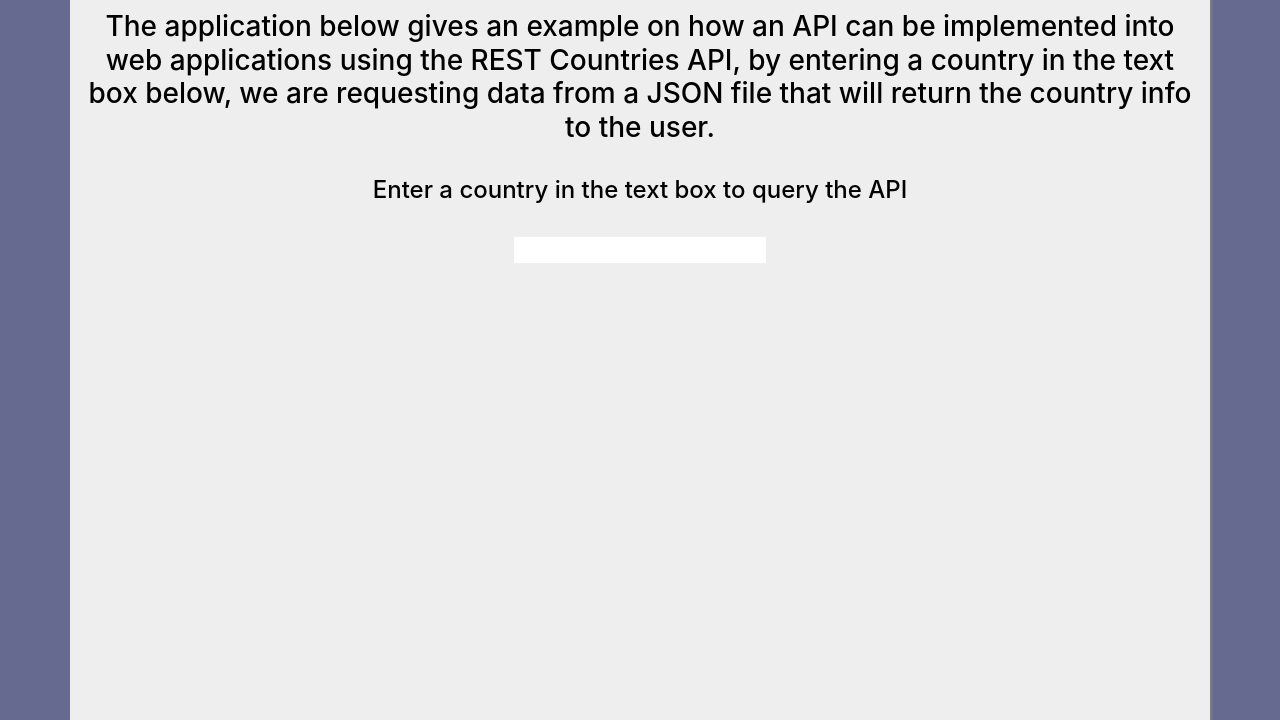
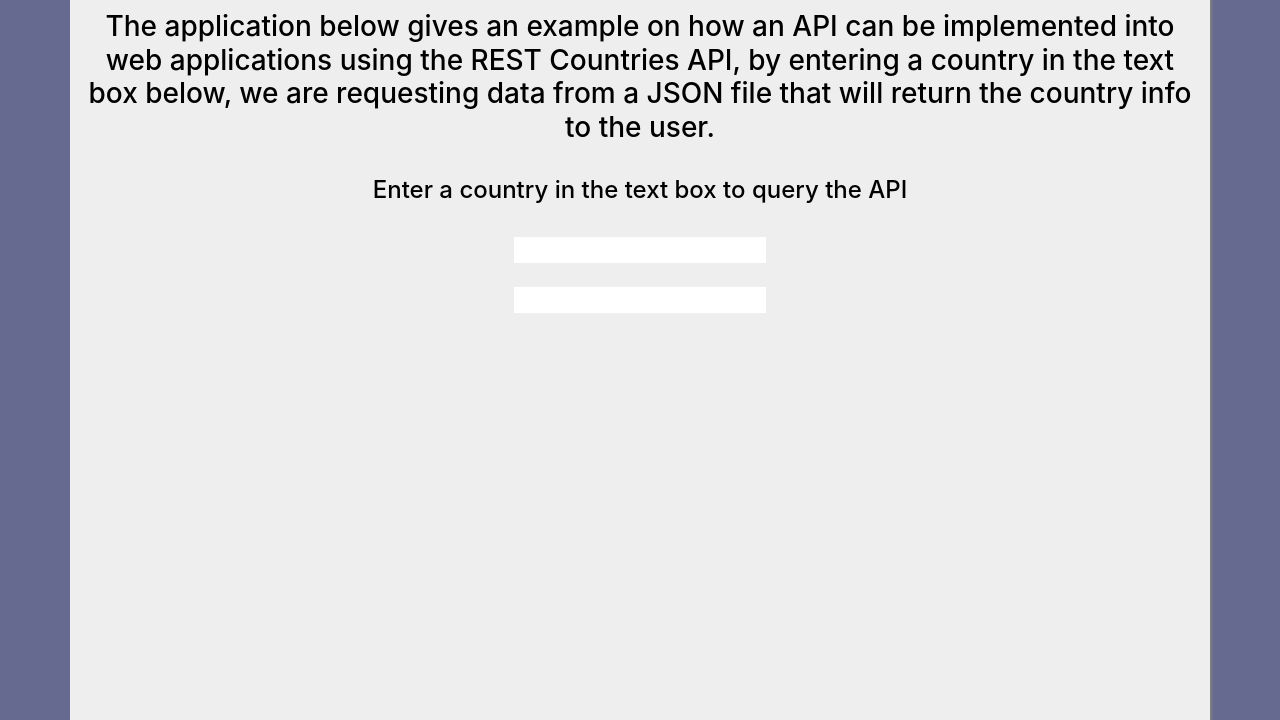
Before and after one commit to ross679/rest_countries_api, a plain HTML site: page index.html in a window 1280 px wide. Shown: the part 80-800 px from the top of the page. Drawn offline with nearby package versions, Linux system fonts and the light colour scheme.

Commit message:
Update index.html

```diff
--- a/index.html
+++ b/index.html
@@ -20,6 +20,8 @@
 
     <input id="query" onkeyup="getcountry(document.getElementById('query').value)"> <br>
 
+    <input type="text" onfocus="this.value=''">
+
     <div id="output"></div>
 
   </div>
```
